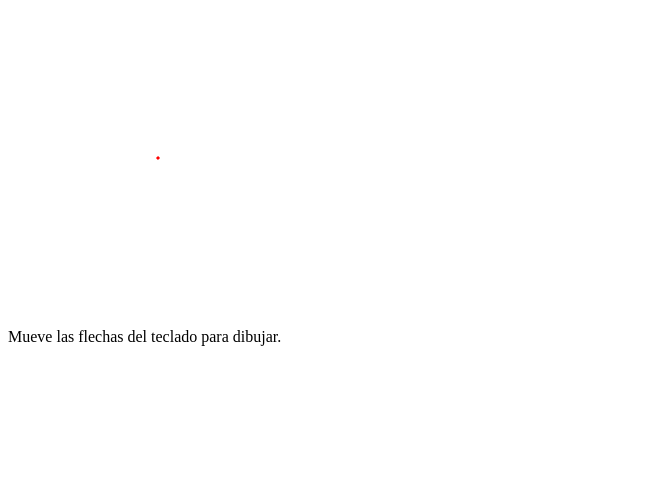
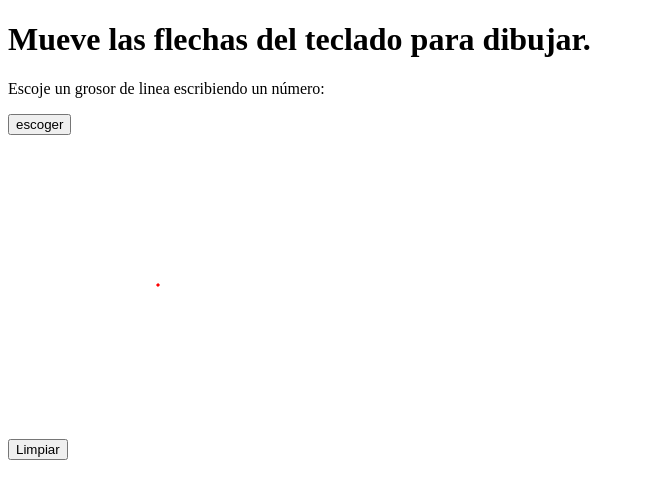
Before and after one commit to andres-condezo/canvas2, a plain HTML site: page index.html in a window 1280 px wide. Shown: the whole page, without its empty margins (0-645 px from the left). Drawn offline with Linux system fonts and the light colour scheme.

Commit message:
Add buttons.

```diff
--- a/draw.js
+++ b/draw.js
@@ -1,3 +1,5 @@
+var btn_lw = document.getElementById("btn_lineWidth");
+var btn_clear = document.getElementById("clear");
 var teclas = {
   UP: 38,
   DOWN: 40,
@@ -5,13 +7,19 @@ var teclas = {
   RIGHT: 39,
 };
 
+document.addEventListener("click", f_clear);
 document.addEventListener("keydown", dibujarTeclado);
+
 var cuadro = document.getElementById("area_de_dibujo");
 var papel = cuadro.getContext("2d");
 var x = 150;
 var y = 150;
 
 dibujarLinea("red", x - 1, y - 1, x + 1, y + 1, papel);
+
+function f_clear() {
+  cuadro.width = cuadro.width;
+}
 
 function dibujarLinea(color, xin, yin, xfi, yfi, lienzo) {
   lienzo.beginPath();
--- a/index.html
+++ b/index.html
@@ -6,8 +6,18 @@
     <title>Dibujando con flechas</title>
   </head>
   <body>
+    <h1>Mueve las flechas del teclado para dibujar.</h1>
+    <p>Escoje un grosor de linea escribiendo un número:</p>
+    <input
+      type="button"
+      value="escoger"
+      name="btn_lineWidth"
+      id="btn_lineWidth"
+    />
+    <br />
     <canvas width="300" height="300" id="area_de_dibujo"></canvas>
-    <p>Mueve las flechas del teclado para dibujar.</p>
+    <br />
+    <input type="button" value="Limpiar" name="clear" id="clear" />
     <script src="draw.js"></script>
   </body>
 </html>
```
